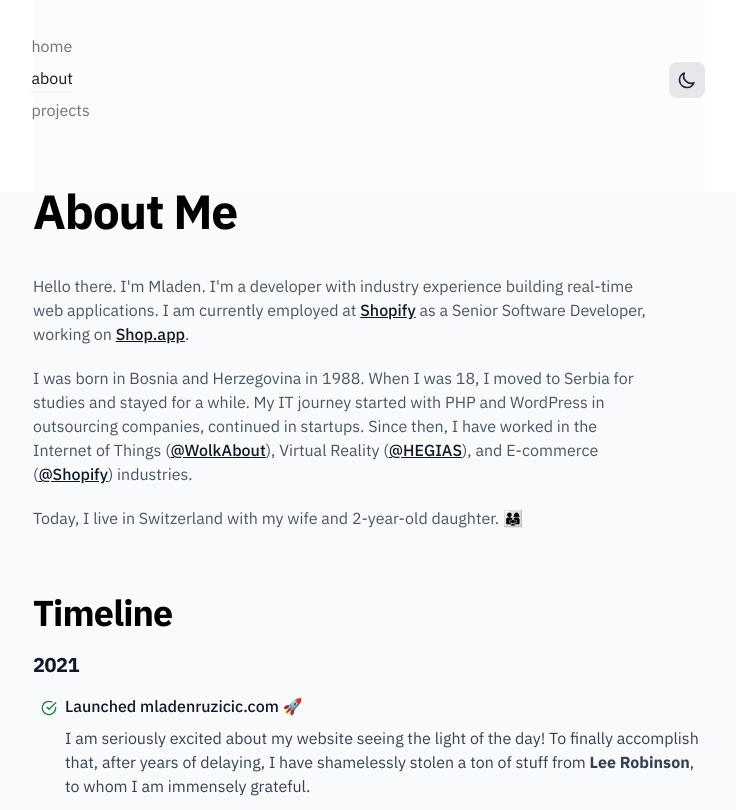
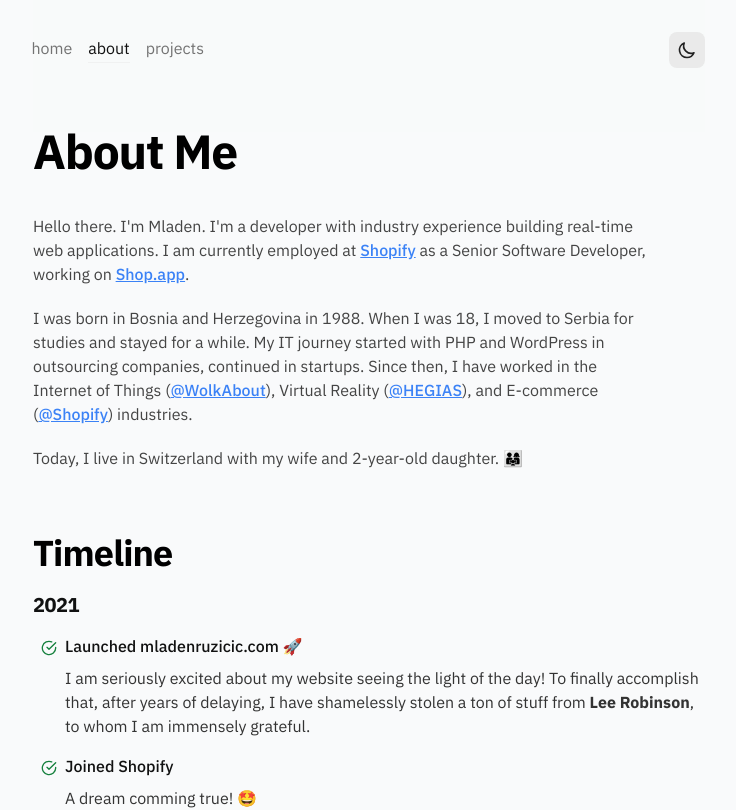
Before and after one commit to ruzicic/mladenruzicic.com, a Next.js app: page /about in a window 1280 px wide. Shown: the top 810 px of the page, without its empty margins (271-1007 px from the left). Built offline with nearby package versions, Linux system fonts and the light colour scheme; no server answers.

Commit message:
Update UI after app router migration; Fix /uses page

```diff
--- a/app/about/page.tsx
+++ b/app/about/page.tsx
@@ -1,4 +1,9 @@
 import Timeline from 'app/components/Timeline'
+import { Metadata } from 'next'
+
+export const metadata: Metadata = {
+  title: 'About',
+}
 
 export default function About() {
   return (
--- a/app/components/MobileMenu.tsx
+++ b/app/components/MobileMenu.tsx
@@ -24,7 +24,7 @@ export default function MobileMenu() {
   }, [])
 
   return (
-    <>
+    <div className="visible sm:hidden">
       <button
         className={[styles.burger, 'visible md:hidden'].join(' ')}
         aria-label="Toggle menu"
@@ -76,7 +76,7 @@ export default function MobileMenu() {
           </li>
         </ul>
       ) : null}
-    </>
+    </div>
   )
 }
 
--- a/app/components/Navbar.tsx
+++ b/app/components/Navbar.tsx
@@ -28,9 +28,10 @@ export default function Navbar() {
           Skip to content
         </a>
 
-        <div className="ml-[-0.60rem]">
+        <div className="flex ml-[-0.60rem]">
           <MobileMenu />
 
+          <ul className="hidden sm:flex">
             {Object.entries(navItems).map(([path, { name }]) => {
               const isActive = path === pathname
 
@@ -40,8 +41,8 @@ export default function Navbar() {
               // 'hidden md:inline-block p-1 sm:px-3 sm:py-2 rounded-lg hover:bg-gray-200 dark:hover:bg-gray-800 transition-all',
 
               return (
+                <li key={path}>
                   <Link
-                key={path}
                     href={path}
                     className={clsx(
                       'transition-all hover:text-neutral-800 dark:hover:text-neutral-200 flex align-middle',
@@ -57,8 +58,10 @@ export default function Navbar() {
                       ) : null}
                     </span>
                   </Link>
+                </li>
               )
             })}
+          </ul>
         </div>
         <ThemeSwitcher />
       </nav>
--- a/app/components/PostBody.tsx
+++ /dev/null
@@ -1,13 +0,0 @@
-
-import markdownStyles from './markdown-styles.module.css'
-
-export default function PostBody({ content }: {content: string}) {
-  return (
-    <article className="max-w-2xl mx-auto">
-      <div
-        className={markdownStyles['markdown']}
-        dangerouslySetInnerHTML={{ __html: content }}
-      />
-    </article>
-  )
-}
--- a/app/layout.tsx
+++ b/app/layout.tsx
@@ -45,15 +45,12 @@ export default function RootLayout({
       lang="en"
       className={ibmPlexSansFont.className}
     >
-      <body className="bg-white dark:bg-black text-white dark:text-black">
+      <body className="bg-gray-50 dark:bg-gray-900 text-white dark:text-black">
         <Providers>
           <>
             <Navbar />
 
-            <main
-              id="skip"
-              className="flex flex-col justify-center px-8 bg-gray-50 dark:bg-gray-900"
-            >
+            <main id="skip" className="flex flex-col justify-center px-8  ">
               {children}
               <Footer />
             </main>
--- a/next.config.js
+++ b/next.config.js
@@ -1,5 +1,7 @@
+const { withContentlayer } = require('next-contentlayer')
+
 /** @type {import('next').NextConfig} */
-module.exports = {
+const nextConfig = {
   reactStrictMode: true,
   async redirects() {
     return [
@@ -11,3 +13,5 @@ module.exports = {
     ]
   },
 }
+
+module.exports = withContentlayer(nextConfig)
--- a/package.json
+++ b/package.json
@@ -17,7 +17,11 @@
     "next-contentlayer": "^0.3.4",
     "next-themes": "^0.2.1",
     "react": "^18.2.0",
-    "react-dom": "^18.2.0"
+    "react-dom": "^18.2.0",
+    "rehype-autolink-headings": "^6.1.1",
+    "rehype-pretty-code": "^0.10.0",
+    "rehype-slug": "^5.1.0",
+    "remark-gfm": "^3.0.1"
   },
   "devDependencies": {
     "@tailwindcss/typography": "^0.5.9",
--- a/tailwind.config.ts
+++ b/tailwind.config.ts
@@ -9,95 +9,88 @@ module.exports = {
     './components/**/*.{ts,tsx}',
     './content/**/*.mdx',
   ],
-  // theme: {
-  //   backgroundColor: (theme) => ({
-  //     ...theme('colors'),
-  //     banner: '#f3eee9',
-  //   }),
-  //   extend: {
-  //     colors: {
-  //       gray: {
-  //         0: '#fff',
-  //         100: '#fafafa',
-  //         200: '#eaeaea',
-  //         300: '#999999',
-  //         400: '#888888',
-  //         500: '#666666',
-  //         600: '#444444',
-  //         700: '#333333',
-  //         800: '#222222',
-  //         900: '#111111',
-  //       },
-  //     },
-  //     fontFamily: {
-  //       sans: ['IBM Plex Sans', ...fontFamily.sans],
-  //     },
-  //     typography: (theme) => ({
-  //       DEFAULT: {
-  //         css: {
-  //           color: theme('colors.gray.700'),
-  //           a: {
-  //             color: theme('colors.blue.500'),
-  //             '&:hover': {
-  //               color: theme('colors.blue.700'),
-  //             },
-  //             code: { color: theme('colors.blue.400') },
-  //           },
-  //           'h2,h3,h4': {
-  //             'scroll-margin-top': spacing[32],
-  //           },
-  //           thead: {
-  //             borderBottomColor: theme('colors.gray.200'),
-  //           },
-  //           code: { color: theme('colors.pink.500') },
-  //           'blockquote p:first-of-type::before': false,
-  //           'blockquote p:last-of-type::after': false,
-  //         },
-  //       },
-  //       dark: {
-  //         css: {
-  //           color: theme('colors.gray.200'),
-  //           a: {
-  //             color: theme('colors.blue.400'),
-  //             '&:hover': {
-  //               color: theme('colors.blue.600'),
-  //             },
-  //             code: { color: theme('colors.blue.400') },
-  //           },
-  //           blockquote: {
-  //             borderLeftColor: theme('colors.gray.700'),
-  //             color: theme('colors.gray.300'),
-  //           },
-  //           'h2,h3,h4': {
-  //             color: theme('colors.gray.100'),
-  //             'scroll-margin-top': spacing[32],
-  //           },
-  //           hr: { borderColor: theme('colors.gray.700') },
-  //           ol: {
-  //             li: {
-  //               '&:before': { color: theme('colors.gray.500') },
-  //             },
-  //           },
-  //           ul: {
-  //             li: {
-  //               '&:before': { backgroundColor: theme('colors.gray.500') },
-  //             },
-  //           },
-  //           strong: { color: theme('colors.gray.100') },
-  //           thead: {
-  //             color: theme('colors.gray.100'),
-  //             borderBottomColor: theme('colors.gray.600'),
-  //           },
-  //           tbody: {
-  //             tr: {
-  //               borderBottomColor: theme('colors.gray.700'),
-  //             },
-  //           },
-  //         },
-  //       },
-  //     }),
-  //   },
-  // },
+  theme: {
+    extend: {
+      colors: {
+        gray: {
+          0: '#fff',
+          100: '#fafafa',
+          200: '#eaeaea',
+          300: '#999999',
+          400: '#888888',
+          500: '#666666',
+          600: '#444444',
+          700: '#333333',
+          800: '#222222',
+          900: '#111111',
+        },
+      },
+      typography: ({ theme }: any) => ({
+        DEFAULT: {
+          css: {
+            color: theme('colors.gray.700'),
+            a: {
+              color: theme('colors.blue.500'),
+              '&:hover': {
+                color: theme('colors.blue.700'),
+              },
+              code: { color: theme('colors.blue.400') },
+            },
+            'h2,h3,h4': {
+              'scroll-margin-top': theme('spacing')[32],
+            },
+            thead: {
+              borderBottomColor: theme('colors.gray.200'),
+            },
+            code: { color: theme('colors.pink.500') },
+            'blockquote p:first-of-type::before': false,
+            'blockquote p:last-of-type::after': false,
+          },
+        },
+        dark: {
+          css: {
+            color: theme('colors.gray.200'),
+            a: {
+              color: theme('colors.blue.400'),
+              '&:hover': {
+                color: theme('colors.blue.600'),
+              },
+              code: { color: theme('colors.blue.400') },
+            },
+            blockquote: {
+              borderLeftColor: theme('colors.gray.700'),
+              color: theme('colors.gray.300'),
+            },
+            'h2,h3,h4': {
+              color: theme('colors.gray.100'),
+              'scroll-margin-top': theme('spacing')[32],
+            },
+            hr: { borderColor: theme('colors.gray.700') },
+            ol: {
+              li: {
+                '&:before': { color: theme('colors.gray.500') },
+              },
+            },
+            ul: {
+              li: {
+                '&:before': { backgroundColor: theme('colors.gray.500') },
+              },
+            },
+            strong: { color: theme('colors.gray.100') },
+            thead: {
+              color: theme('colors.gray.100'),
+              borderBottomColor: theme('colors.gray.600'),
+            },
+            tbody: {
+              tr: {
+                borderBottomColor: theme('colors.gray.700'),
+              },
+            },
+          },
+        },
+      }),
+    },
+  },
   future: {
     hoverOnlyWhenSupported: true,
   },
```
Also changed, not shown: app/components/markdown-styles.module.css (deleted, +0 -22 lines), app/uses/page.tsx (+47 -38 lines), tsconfig.json (+11 -2 lines), 2 other files (tests, documents, lock files or other folders). Lines whose indentation alone changed are shown as unchanged.
